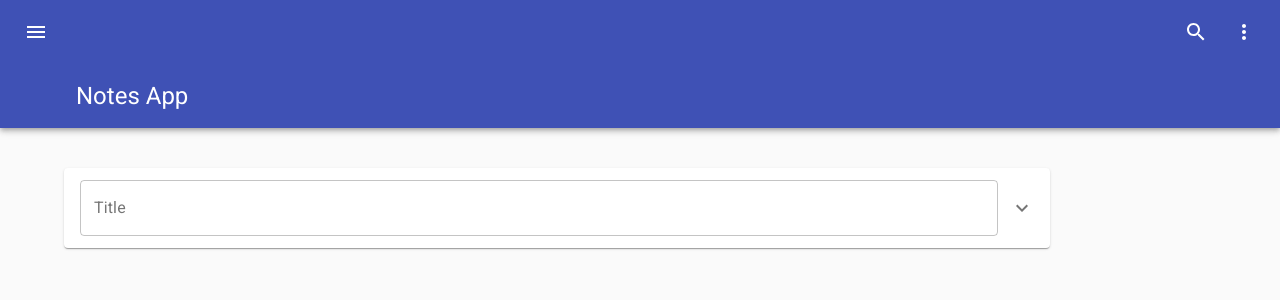
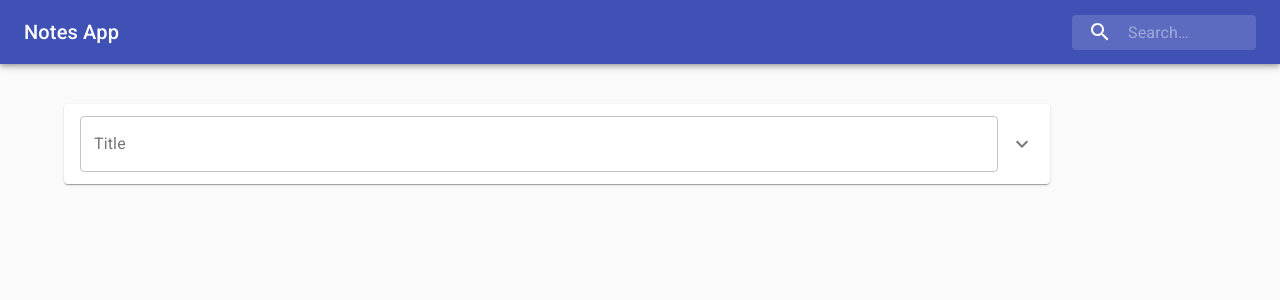
Before and after one commit to praveen1994kp/notes-ui, a React app: page / in a window 1280 px wide. Shown: the top 300 px of the page. Built offline with nearby package versions, Linux system fonts and the light colour scheme.

Commit message:
Search Impl

```diff
--- a/src/components/nav/NavBar.js
+++ b/src/components/nav/NavBar.js
@@ -1,50 +1,95 @@
-import React from 'react'
-import {AppBar, Toolbar, IconButton, Typography } from '@material-ui/core'
-import { makeStyles } from '@material-ui/core/styles'
-import MenuIcon from '@material-ui/icons/Menu'
-import SearchIcon from '@material-ui/icons/Search'
-import MoreIcon from '@material-ui/icons/MoreVert'
+import React from 'react';
+import AppBar from '@material-ui/core/AppBar';
+import Toolbar from '@material-ui/core/Toolbar';
+import Typography from '@material-ui/core/Typography';
+import InputBase from '@material-ui/core/InputBase';
+import { fade, makeStyles } from '@material-ui/core/styles';
+import SearchIcon from '@material-ui/icons/Search';
 
 const useStyles = makeStyles(theme => ({
-    root:{
-        flexGrow: 1
+  root: {
+    flexGrow: 1,
   },
-    menuButton:{
-        marginRight: theme.spacing(2)
-    },
-    toolbar: {
-        minHeight: 128,
-        alignItems: 'flex-start',
-        paddingTop: theme.spacing(1),
-        paddingBottom: theme.spacing(2)
+  menuButton: {
+    marginRight: theme.spacing(2),
   },
   title: {
     flexGrow: 1,
-        alignSelf: 'flex-end'
+    display: 'none',
+    [theme.breakpoints.up('sm')]: {
+      display: 'block',
+    },
+  },
+  search: {
+    position: 'relative',
+    borderRadius: theme.shape.borderRadius,
+    backgroundColor: fade(theme.palette.common.white, 0.15),
+    '&:hover': {
+      backgroundColor: fade(theme.palette.common.white, 0.25),
+    },
+    marginLeft: 0,
+    width: '100%',
+    [theme.breakpoints.up('sm')]: {
+      marginLeft: theme.spacing(1),
+      width: 'auto',
+    },
+  },
+  searchIcon: {
+    width: theme.spacing(7),
+    height: '100%',
+    position: 'absolute',
+    pointerEvents: 'none',
+    display: 'flex',
+    alignItems: 'center',
+    justifyContent: 'center',
+  },
+  inputRoot: {
+    color: 'inherit',
+  },
+  inputInput: {
+    padding: theme.spacing(1, 1, 1, 7),
+    transition: theme.transitions.create('width'),
+    width: '100%',
+    [theme.breakpoints.up('sm')]: {
+      width: 120,
+      '&:focus': {
+        width: 200,
+      },
+    },
+  },
+}));
+
+export default function NavBar({search, updateSearch}) {
+  const classes = useStyles();
+
+  const handleSearchChange = (e) => {
+    updateSearch(e.target.value)
   }
-}))
-
-export default function ProminentAppBar() {
-    const classes= useStyles()
 
   return (
     <div className={classes.root}>
-            <AppBar position='static'>
-                <Toolbar className = {classes.toolbar}>
-                    <IconButton edge='start' className={classes.menuButton} color='inherit' aria-label='open-drawer'>
-                        <MenuIcon />
-                    </IconButton>
-                    <Typography className={classes.title} variant='h5' noWrap>
+      <AppBar position="static">
+        <Toolbar>
+          <Typography className={classes.title} variant="h6" noWrap>
             Notes App
           </Typography>
-                    <IconButton aria-label='search' color='inherit'>
+          <div className={classes.search}>
+            <div className={classes.searchIcon}>
               <SearchIcon />
-                    </IconButton>
-                    <IconButton aria-label='display more actions' edge='end' color='inherit'>
-                        <MoreIcon />
-                    </IconButton>
+            </div>
+            <InputBase
+              placeholder="Search…"
+              classes={{
+                root: classes.inputRoot,
+                input: classes.inputInput,
+              }}
+              inputProps={{ 'aria-label': 'search' }}
+              value={search}
+              onChange={handleSearchChange}
+            />
+          </div>
         </Toolbar>
       </AppBar>
     </div>
-    )
+  );
 }
--- /dev/null
+++ b/src/components/nav/NavBarContainer.js
@@ -0,0 +1,14 @@
+import { connect } from 'react-redux'
+import NavBar from './NavBar'
+import {updateSearch} from './actions'
+
+const mapStateToProps = (state) => {
+    const {search} = state
+    return {
+        search
+    }
+}
+
+export default connect(mapStateToProps,{
+    updateSearch
+})(NavBar)
--- /dev/null
+++ b/src/components/nav/actions.js
@@ -0,0 +1,10 @@
+export const UPDATE_SEARCH = 'UPDATE_SEARCH'
+
+export const updateSearch = (searchStr) => {
+    return {
+        type: UPDATE_SEARCH,
+        payload: {
+            searchStr
+        }
+    }
+}
--- a/src/components/nav/index.js
+++ b/src/components/nav/index.js
@@ -1,3 +1,3 @@
-import NavBar from './NavBar'
+import NavBar from './NavBarContainer'
 
 export default NavBar
--- /dev/null
+++ b/src/components/nav/reducer.js
@@ -0,0 +1,12 @@
+import { UPDATE_SEARCH } from "./actions";
+
+export const search = (state = '', { type, payload }) => {
+    switch (type) {
+        case UPDATE_SEARCH: {
+            return payload.searchStr
+        }
+        default: {
+            return state
+        }
+    }
+}
--- a/src/components/notes/NotesContainer.js
+++ b/src/components/notes/NotesContainer.js
@@ -3,9 +3,10 @@ import NotesDisplay from './NotesDisplay'
 import { addNote, updateNote, deleteNote } from './actions'
 
 const mapStateToProps = (state) => {
-    const { notes } = state
+    const { notes, search } = state
     return {
-        notes
+        notes,
+        search
     }
 }
 
--- a/src/components/notes/NotesDisplay.js
+++ b/src/components/notes/NotesDisplay.js
@@ -1,4 +1,4 @@
-import React from 'react'
+import React, { useEffect, useState } from 'react'
 import { makeStyles } from '@material-ui/core/styles'
 import Grid from '@material-ui/core/Grid'
 import NoteDisplay from './NoteDisplay'
@@ -11,8 +11,16 @@ const useStyles = makeStyles(theme => ({
     }
 }))
 
-export default function NotesDisplay({ notes, addNote, deleteNote, updateNote }) {
+export default function NotesDisplay({ notes, addNote, deleteNote, updateNote, search }) {
     const classes = useStyles()
+
+    const [_notes, setNotes] = useState(notes)
+
+    useEffect(() => {
+        const filtered = notes.filter(note => note.title.includes(search) || note.content.includes(search))
+        setNotes(filtered)
+        console.log(filtered)
+    }, [search, notes])
 
     const getNoteId = () => {
         return `N-${notes.length + 1}`
@@ -20,21 +28,28 @@ export default function NotesDisplay({ notes, addNote, deleteNote, updateNote })
 
     const handleNoteAdd = ({ id, title, content }) => {
         addNote({ id: getNoteId(), title, content })
+        syncState()
     }
 
     const handleNoteDelete = (id) => {
         deleteNote(id)
+        syncState()
+    }
+
+    const syncState = () => {
+        setNotes(notes)
     }
 
     const handleNoteUpdate = (id, title, content) => {
         updateNote(id, title, content)
+        syncState()
     }
 
     return (
         <div className={classes.root} >
             <Editor onSave={handleNoteAdd} />
             <Grid container spacing={5}>
-                {notes.sort((a, b) => new Date(b.lastMod) - new Date(a.lastMod)).map(note => (
+                {_notes.sort((a, b) => new Date(b.lastMod) - new Date(a.lastMod)).map(note => (
                     <Grid key={note.id} item>
                         <NoteDisplay
                             id={note.id}
--- a/src/redux/reducer.js
+++ b/src/redux/reducer.js
@@ -1,8 +1,10 @@
 import { combineReducers } from 'redux'
 import {notes} from '../components/notes/reducer'
+import { search } from "../components/nav/reducer";
 
 const rootReducer = combineReducers({
-    notes
+    notes,
+    search
 })
 
 export default rootReducer
```
Lines whose indentation alone changed are shown as unchanged.
